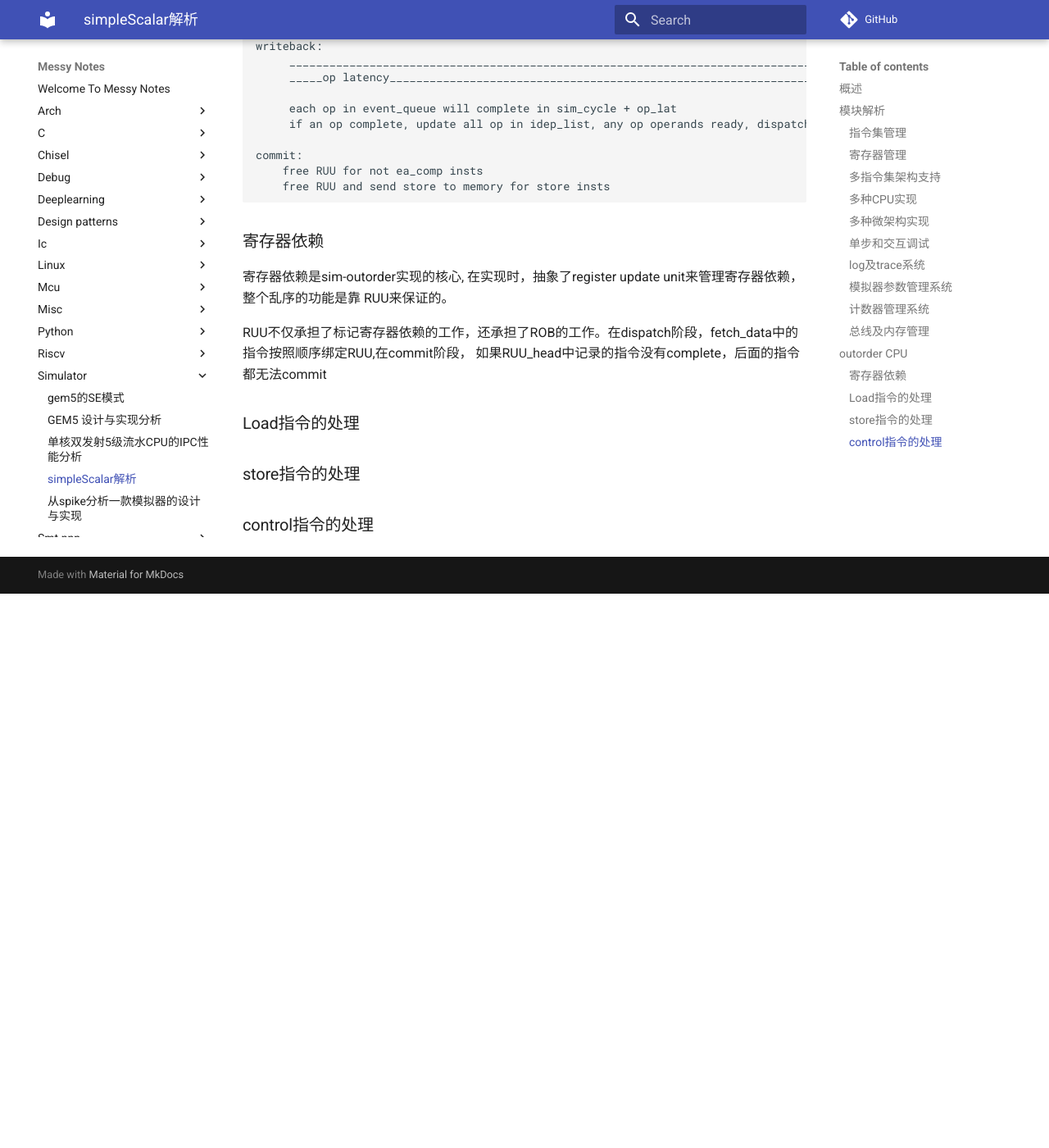
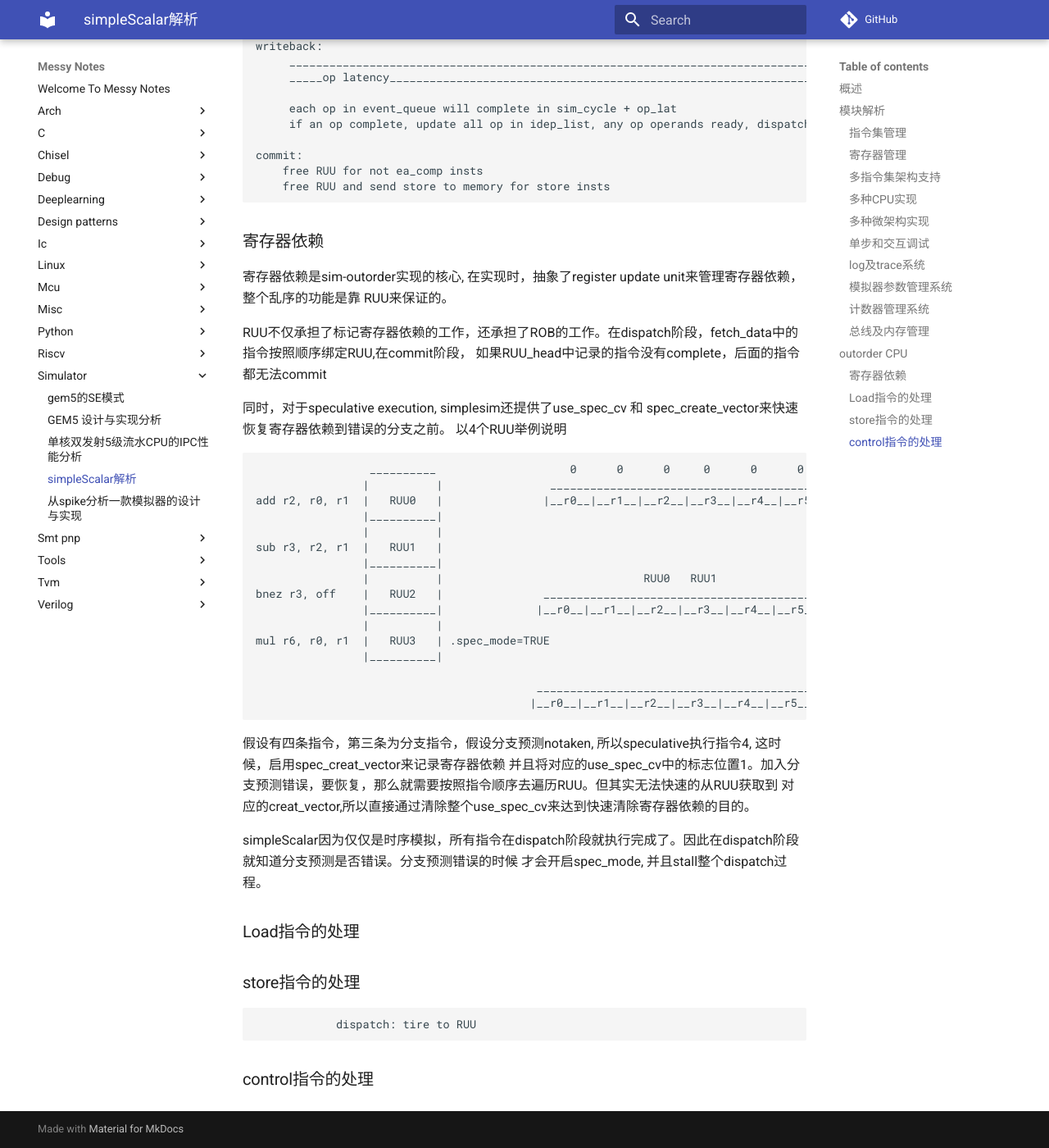
Before and after one commit to chsgcxy/messy_notes, an MkDocs documentation site: the page built from docs/simulator/simplesim.md, in a window 1280 px wide and 1400 px high, scrolled down 5508 px. Shown: the whole window at 82% size. Built offline with MkDocs 1.6.1 and Material for MkDocs 9.7.7, drawn with Linux system fonts in a browser that asks for light colours; comment, search, counter and statistics services are not loaded; before the commit the page ends 6232 px from its top, so only the background shows below that.

Commit message:
add files

````diff
--- a/docs/simulator/simplesim.md
+++ b/docs/simulator/simplesim.md
@@ -231,8 +231,43 @@
 RUU不仅承担了标记寄存器依赖的工作，还承担了ROB的工作。在dispatch阶段，fetch_data中的指令按照顺序绑定RUU,在commit阶段，
 如果RUU_head中记录的指令没有complete，后面的指令都无法commit
 
+同时，对于speculative execution, simplesim还提供了use_spec_cv 和 spec_create_vector来快速恢复寄存器依赖到错误的分支之前。
+以4个RUU举例说明
+
+```text
+                 __________                    0      0      0     0      0      0      1
+                |          |                ________________________________________________
+add r2, r0, r1  |   RUU0   |               |__r0__|__r1__|__r2__|__r3__|__r4__|__r5__|__r6__| use_spec_cv
+                |__________|
+                |          |
+sub r3, r2, r1  |   RUU1   |
+                |__________|
+                |          |                              RUU0   RUU1
+bnez r3, off    |   RUU2   |               ________________________________________________
+                |__________|              |__r0__|__r1__|__r2__|__r3__|__r4__|__r5__|__r6__| creat_vector
+                |          |
+mul r6, r0, r1  |   RUU3   | .spec_mode=TRUE
+                |__________|
+                                                                                     RUU3
+                                          ________________________________________________
+                                         |__r0__|__r1__|__r2__|__r3__|__r4__|__r5__|__r6__| spec_creat_vector
+```
+
+假设有四条指令，第三条为分支指令，假设分支预测notaken, 所以speculative执行指令4, 这时候，启用spec_creat_vector来记录寄存器依赖
+并且将对应的use_spec_cv中的标志位置1。加入分支预测错误，要恢复，那么就需要按照指令顺序去遍历RUU。但其实无法快速的从RUU获取到
+对应的creat_vector,所以直接通过清除整个use_spec_cv来达到快速清除寄存器依赖的目的。
+
+simpleScalar因为仅仅是时序模拟，所有指令在dispatch阶段就执行完成了。因此在dispatch阶段就知道分支预测是否错误。分支预测错误的时候
+才会开启spec_mode, 并且stall整个dispatch过程。
+
 ### Load指令的处理
 
 ### store指令的处理
 
+```text
+
+            dispatch: tire to RUU
+
+```
+
 ### control指令的处理
````
Also changed, not shown: docs/arch/numa.md (added, +1 -0 lines), docs/ic/ic_develop.md (+19 -0 lines), docs/misc/roadmap.md (+14 -0 lines).
